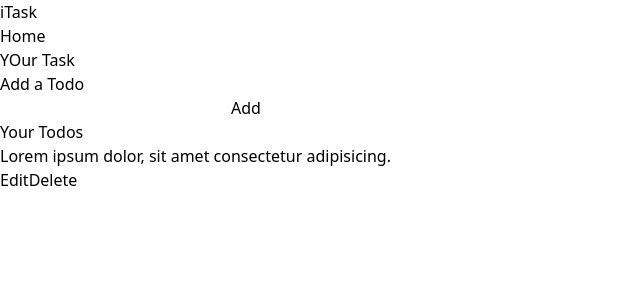
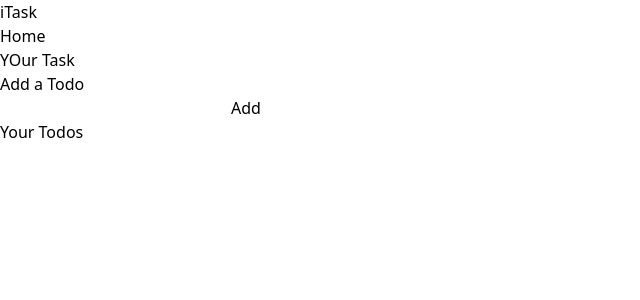
Before and after one commit to Karthik-Kalburgi/KKTodoList, a React (Vite) app: page / in a window 1280 px wide. Shown: the top 300 px of the page, without its empty margins (0-640 px from the left). Built offline with nearby package versions, Linux system fonts and the light colour scheme.

Commit message:
Added with useState

```diff
--- a/src/App.jsx
+++ b/src/App.jsx
@@ -6,6 +6,28 @@ import Navbar from "./Components/Navbar";
 
 function App() {
   const [count, setCount] = useState(0);
+  const [todo, settodo] = useState('')
+  const [todos, settodos] = useState([])
+
+  const handleEdit = ()=>{
+
+  }
+
+  const handleDelete = ()=>{
+
+  }
+  const handleAdd = ()=>{
+    settodos([...todos,{todo, isCompleted: false}])
+    settodo('');
+    console.log(todos);
+
+
+
+  }
+  const handleChange=(e)=>{
+    settodo(e.target.value )
+  }
+
 
   return (
     <>
@@ -15,27 +37,31 @@ function App() {
           <h2 className="text-lg font-bold my-5 ">Add a Todo</h2>
         </div>
 
-        <input type="text" className="w-80 rounded-md" />
-        <button className="bg-violet-800 hover:bg-violet-600 p-3 py-1 rounded-md mx-6 font-bold text-white ">
+        <input onChange={handleChange} value={todo} type="text" className="w-80 rounded-md" />
+        <button onClick={handleAdd} className="bg-violet-800 hover:bg-violet-600 p-3 py-1 rounded-md mx-6 font-bold text-white ">
           Add
         </button>
         <h2 className="text-lg font-bold  ">Your Todos</h2>
 
         <div className="todos">
+          {todos.map(item =>{
+            return
+
           <div className="todo flex">
-            <div className="text">
+            <div className={item.isCompleted ? "" : "line-through"}>{item.todo}
               {" "}
-              Lorem ipsum dolor, sit amet consectetur adipisicing.
+            My Todo
             </div>
             <div className="buttons">
-              <button className="bg-violet-800 hover:bg-violet-600 p-3 py-1 rounded-md mx-1 font-bold text-white ">
+              <button onClick={handleEdit} className="bg-violet-800 hover:bg-violet-600 p-3 py-1 rounded-md mx-1 font-bold text-white ">
                 Edit
               </button>
-              <button className="bg-violet-800 hover:bg-violet-600 p-3 py-1 rounded-md mx-1 font-bold text-white ">
+              <button onClick={handleDelete} className="bg-violet-800 hover:bg-violet-600 p-3 py-1 rounded-md mx-1 font-bold text-white ">
                 Delete
               </button>
             </div>
           </div>
+          })}
         </div>
       </div>
     </>
```
